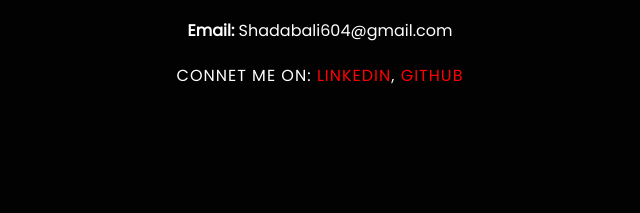
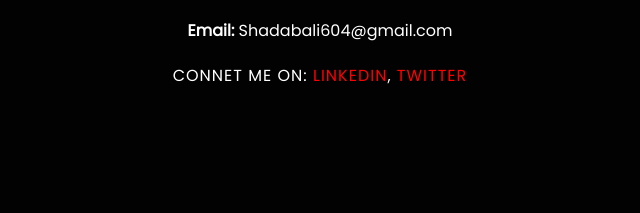
Before and after one commit to shadab-me/portfolio, a React app: page / in a window 1280 px wide. Shown: the part 1381-1594 px from the top of the page, 320-960 px from the left. Built offline with nearby package versions, Linux system fonts and the light colour scheme.

```diff
--- a/src/components/contact/contact.js
+++ b/src/components/contact/contact.js
@@ -7,7 +7,7 @@
 <div className = "contact-info">
 <p><strong>Mobile: </strong>+91-9411078560</p>
 <p><strong>Email: </strong>Shadabali604@gmail.com</p>
-<p className = "connect">connet me on: <span><a href = "https://www.linkedin.com/in/shadabali604/">linkedin</a>, <a href = "https://github.com/shadab-me">GitHub</a></span> </p>
+<p className = "connect">connet me on: <span><a href = "https://www.linkedin.com/in/shadabali604/" target ="blank">linkedin</a>, <a href = "https://twitter.com/dev_shadab" target = "_blank">Twitter</a></span> </p>
 
 </div>
 </div>
--- a/src/index.css
+++ b/src/index.css
@@ -7,6 +7,9 @@
 
 }
 
+html {
+  scroll-behavior: smooth;
+}
 code {
   font-family: source-code-pro, Menlo, Monaco, Consolas, "Courier New",
     monospace;
```
Also changed, not shown: src/components/nav/nav.js (line endings or trailing spaces).
